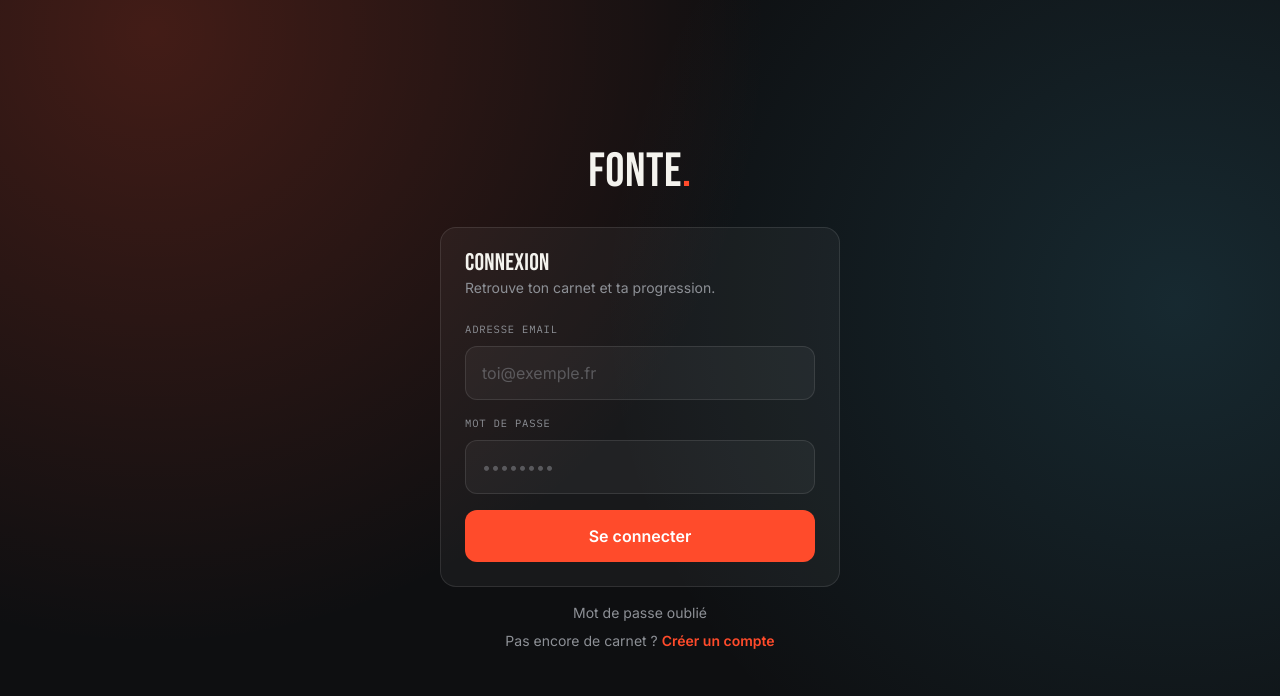
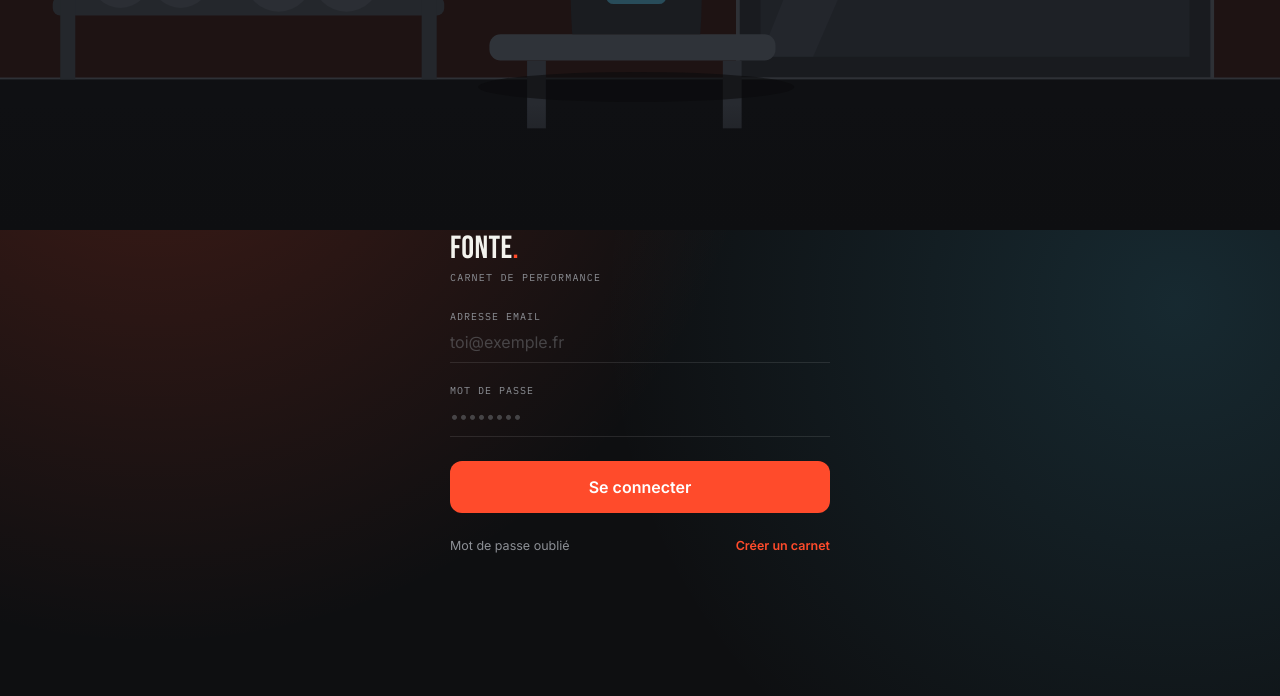
Before and after one commit to NicooLGH/Fonte2, a Next.js app in the folder fonte2/: page /connexion in a window 1280 px wide. Shown: the top 696 px of the page. Built offline with nearby package versions, Linux system fonts and the light colour scheme.

Commit message:
Session K : page de connexion

```diff
--- a/fonte2/src/app/(auth)/connexion/page.tsx
+++ b/fonte2/src/app/(auth)/connexion/page.tsx
@@ -1,11 +1,11 @@
 'use client'
 
 import Link from 'next/link'
-import { useActionState } from 'react'
+import { Suspense, useActionState } from 'react'
 import { useSearchParams } from 'next/navigation'
-import { Suspense } from 'react'
 import { seConnecter, type Etat } from '@/app/auth/actions'
-import { Champ, Bouton, Erreur } from '@/components/ui'
+import { ChampEpure } from '@/components/ui/ChampEpure'
+import { Bouton, Erreur } from '@/components/ui'
 
 const VIDE: Etat = {}
 
@@ -13,25 +13,25 @@ function Formulaire() {
   const [etat, action, enCours] = useActionState(seConnecter, VIDE)
   const params = useSearchParams()
 
-  // Erreurs renvoyées par un lien email périmé ou déjà utilisé
-  const codeErreur = params.get('erreur')
+  const code = params.get('erreur')
   const erreurLien =
-    codeErreur === 'lien-expire'
-      ? "Ce lien a expiré ou a déjà servi. Demande-en un nouveau."
-      : codeErreur === 'lien-invalide'
+    code === 'lien-expire'
+      ? 'Ce lien a expiré ou a déjà servi. Demande-en un nouveau.'
+      : code === 'lien-invalide'
         ? "Ce lien est incomplet. Ouvre-le directement depuis l'email."
         : null
 
   return (
-    <form action={action} className="flex flex-col gap-4">
-      <div className="rounded-carte border border-bordure bg-verre p-6">
-        <h2 className="mb-1 text-2xl">Connexion</h2>
-        <p className="mb-6 text-sm text-encre-douce">
-          Retrouve ton carnet et ta progression.
-        </p>
+    <form action={action} className="flex flex-col gap-6">
+      <header>
+        <h1 className="text-[32px] leading-none tracking-wide">
+          Fonte<span className="text-accent">.</span>
+        </h1>
+        <p className="section-titre mt-1.5">Carnet de performance</p>
+      </header>
 
-        <div className="flex flex-col gap-4">
-          <Champ
+      <div className="flex flex-col gap-5">
+        <ChampEpure
           libelle="Adresse email"
           name="email"
           type="email"
@@ -39,7 +39,7 @@ function Formulaire() {
           required
           placeholder="toi@exemple.fr"
         />
-          <Champ
+        <ChampEpure
           libelle="Mot de passe"
           name="motDePasse"
           type="password"
@@ -47,28 +47,24 @@ function Formulaire() {
           required
           placeholder="••••••••"
         />
+      </div>
 
       <Erreur>{etat.erreur ?? erreurLien}</Erreur>
 
       <Bouton type="submit" disabled={enCours}>
         {enCours ? 'Connexion…' : 'Se connecter'}
       </Bouton>
-        </div>
-      </div>
 
-      <div className="flex flex-col gap-2 text-center text-sm">
+      <div className="flex items-center justify-between gap-4 text-[12.5px]">
         <Link
           href="/mot-de-passe"
-          className="text-encre-douce underline-offset-4 hover:text-encre hover:underline"
+          className="text-encre-douce transition-colors hover:text-encre"
         >
           Mot de passe oublié
         </Link>
-        <p className="text-encre-douce">
-          Pas encore de carnet ?{' '}
         <Link href="/inscription" className="font-semibold text-accent">
-            Créer un compte
+          Créer un carnet
         </Link>
-        </p>
       </div>
     </form>
   )
--- a/fonte2/src/app/(auth)/layout.tsx
+++ b/fonte2/src/app/(auth)/layout.tsx
@@ -1,10 +1,15 @@
+import { IllustrationSalle } from '@/components/IllustrationSalle'
+
 /**
- * Mise en page des écrans d'authentification : une carte centrée,
- * sans navigation — il n'y a rien à explorer avant d'être entré.
+ * Écrans d'authentification.
  *
- * Le dossier s'appelle `(auth)` avec des parenthèses : il regroupe
- * ces pages sous une mise en page commune sans apparaître dans
- * l'adresse. L'écran de connexion reste donc `/connexion`.
+ * L'illustration occupe le haut, le formulaire le bas, sans
+ * cadre autour. Pas de titre « Connexion » : sur un écran qui ne
+ * fait que ça, l'annoncer est redondant.
+ *
+ * L'illustration se réduit quand la hauteur manque — clavier
+ * ouvert sur petit téléphone. Sinon le formulaire sortirait de
+ * l'écran.
  */
 export default function AuthLayout({
   children,
@@ -12,12 +17,27 @@ export default function AuthLayout({
   children: React.ReactNode
 }) {
   return (
-    <main className="flex min-h-dvh items-center justify-center px-5 py-12">
-      <div className="w-full max-w-[400px]">
-        <h1 className="mb-8 text-center text-5xl">
-          Fonte<span className="text-accent">.</span>
-        </h1>
-        {children}
+    <main className="plein-ecran flex flex-col">
+      <div
+        aria-hidden
+        className="relative shrink-0 overflow-hidden
+                   h-[26vh] min-h-[130px] max-h-[230px]
+                   sm:h-[32vh]"
+      >
+        <IllustrationSalle className="h-full w-full object-cover" />
+        {/* Le fondu masque la jonction entre l'illustration et
+            le fond, quelle que soit la hauteur retenue. */}
+        <div
+          className="pointer-events-none absolute inset-0"
+          style={{
+            background:
+              'linear-gradient(to bottom, transparent 45%, var(--color-fond) 100%)',
+          }}
+        />
+      </div>
+
+      <div className="flex flex-1 items-start justify-center overflow-y-auto px-6">
+        <div className="marge-basse w-full max-w-[380px] pt-1">{children}</div>
       </div>
     </main>
   )
--- a/fonte2/src/app/(auth)/mot-de-passe/page.tsx
+++ b/fonte2/src/app/(auth)/mot-de-passe/page.tsx
@@ -3,7 +3,8 @@
 import Link from 'next/link'
 import { useActionState } from 'react'
 import { envoyerReinitialisation, type Etat } from '@/app/auth/actions'
-import { Champ, Bouton, Erreur, Succes } from '@/components/ui'
+import { ChampEpure } from '@/components/ui/ChampEpure'
+import { Bouton, Erreur, Succes } from '@/components/ui'
 
 const VIDE: Etat = {}
 
@@ -11,15 +12,19 @@ export default function MotDePasse() {
   const [etat, action, enCours] = useActionState(envoyerReinitialisation, VIDE)
 
   return (
-    <form action={action} className="flex flex-col gap-4">
-      <div className="rounded-carte border border-bordure bg-verre p-6">
-        <h2 className="mb-1 text-2xl">Mot de passe oublié</h2>
-        <p className="mb-6 text-sm leading-relaxed text-encre-douce">
+    <form action={action} className="flex flex-col gap-6">
+      <header>
+        <h1 className="text-[32px] leading-none tracking-wide">
+          Fonte<span className="text-accent">.</span>
+        </h1>
+        <p className="section-titre mt-1.5">Mot de passe oublié</p>
+      </header>
+
+      <p className="text-sm leading-relaxed text-encre-douce">
         Indique ton adresse : tu recevras un lien pour en choisir un nouveau.
       </p>
 
-        <div className="flex flex-col gap-4">
-          <Champ
+      <ChampEpure
         libelle="Adresse email"
         name="email"
         type="email"
@@ -36,13 +41,11 @@ export default function MotDePasse() {
           {enCours ? 'Envoi…' : 'Envoyer le lien'}
         </Bouton>
       )}
-        </div>
-      </div>
 
-      <p className="text-center text-sm">
+      <p className="text-center text-[12.5px]">
         <Link
           href="/connexion"
-          className="text-encre-douce underline-offset-4 hover:text-encre hover:underline"
+          className="text-encre-douce transition-colors hover:text-encre"
         >
           Retour à la connexion
         </Link>
--- /dev/null
+++ b/fonte2/src/components/IllustrationSalle.tsx
@@ -0,0 +1,94 @@
+/* ============================================================
+   Illustration de la page de connexion
+   ============================================================
+   Une personne de dos, assise sur un banc, regardant son
+   téléphone. Derrière, la rangée d'haltères et le grand miroir.
+
+   Deux partis pris :
+
+   Les couleurs sont écrites en dur, pas prises dans le thème.
+   Une scène physique ne doit pas s'inverser en mode clair — un
+   miroir de salle ne devient pas blanc parce qu'on change de
+   réglage.
+
+   L'écran du téléphone est le seul point lumineux. Une
+   illustration colorée entrerait en concurrence avec le
+   formulaire, alors qu'elle doit l'accompagner.
+   ============================================================ */
+
+export function IllustrationSalle({ className }: { className?: string }) {
+  return (
+    <svg
+      viewBox="0 0 340 190"
+      className={className}
+      preserveAspectRatio="xMidYMax slice"
+      role="img"
+      aria-label="Une personne assise sur un banc de musculation, vue de dos, regardant son téléphone face à un miroir"
+    >
+      <rect x="0" y="0" width="340" height="190" fill="#121316" />
+      <rect x="0" y="0" width="340" height="190" fill="#2a1410" opacity="0.5" />
+
+      {/* Le miroir, avec un reflet oblique */}
+      <rect
+        x="196"
+        y="18"
+        width="126"
+        height="132"
+        fill="#191b1f"
+        stroke="#2e3136"
+        strokeWidth="1"
+      />
+      <rect x="202" y="24" width="114" height="120" fill="#1e2126" />
+      <path d="M202 144 L250 24 L268 24 L216 144 Z" fill="#26292f" opacity="0.7" />
+
+      {/* Le reflet de la personne, à peine suggéré */}
+      <path d="M244 96 L244 76 Q252 70 258 76 L258 96 Z" fill="#232529" />
+      <circle cx="251" cy="68" r="6" fill="#232529" />
+      <rect x="248" y="86" width="6" height="4" rx="1" fill="#ff4b2b" opacity="0.45" />
+
+      <line x1="0" y1="150" x2="340" y2="150" stroke="#2e3136" strokeWidth="1" />
+      <rect x="0" y="150" width="340" height="40" fill="#0f1013" />
+
+      {/* Le râtelier */}
+      <rect x="14" y="104" width="104" height="5" rx="2" fill="#24272c" />
+      <rect x="14" y="128" width="104" height="5" rx="2" fill="#24272c" />
+      <rect x="16" y="106" width="4" height="44" fill="#24272c" />
+      <rect x="112" y="106" width="4" height="44" fill="#24272c" />
+
+      <g fill="#31353b">
+        <circle cx="30" cy="99" r="7" />
+        <circle cx="44" cy="99" r="7" />
+        <rect x="30" y="97" width="14" height="4" />
+        <circle cx="66" cy="99" r="8" />
+        <circle cx="82" cy="99" r="8" />
+        <rect x="66" y="97" width="16" height="4" />
+        <circle cx="102" cy="99" r="6" />
+      </g>
+      <g fill="#2b2e34">
+        <circle cx="32" cy="123" r="8" />
+        <circle cx="48" cy="123" r="8" />
+        <rect x="32" y="121" width="16" height="4" />
+        <circle cx="74" cy="123" r="9" />
+        <circle cx="92" cy="123" r="9" />
+        <rect x="74" y="121" width="18" height="4" />
+      </g>
+
+      {/* Le banc */}
+      <rect x="130" y="138" width="76" height="7" rx="3" fill="#2f3339" />
+      <rect x="140" y="145" width="5" height="18" fill="#272a30" />
+      <rect x="192" y="145" width="5" height="18" fill="#272a30" />
+
+      {/* La personne, de dos */}
+      <path d="M152 138 Q150 112 158 100 L180 100 Q188 112 186 138 Z" fill="#1a1c20" />
+      <circle cx="169" cy="90" r="11" fill="#1a1c20" />
+      <path d="M158 102 Q150 114 154 126 L160 126 Q158 114 163 106 Z" fill="#1a1c20" />
+      <path d="M180 102 Q188 114 184 126 L178 126 Q180 114 175 106 Z" fill="#1a1c20" />
+
+      {/* L'écran du téléphone : la seule lumière de la scène */}
+      <rect x="161" y="120" width="16" height="10" rx="2" fill="#4cc9f0" opacity="0.28" />
+      <rect x="163" y="122" width="12" height="6" rx="1" fill="#4cc9f0" opacity="0.5" />
+
+      <ellipse cx="169" cy="152" rx="42" ry="4" fill="#0a0b0d" opacity="0.6" />
+    </svg>
+  )
+}
--- /dev/null
+++ b/fonte2/src/components/ui/ChampEpure.tsx
@@ -0,0 +1,49 @@
+'use client'
+
+import { useState, type ComponentProps } from 'react'
+
+/**
+ * Champ sans cadre : un filet sous le texte.
+ *
+ * Plus sobre qu'une boîte, mais moins évident qu'une zone est
+ * cliquable. Deux contreparties, donc : le filet s'épaissit et
+ * passe à l'accent au focus, et le libellé prend la même
+ * couleur. Sans ce retour, on ne saurait pas où l'on écrit.
+ */
+export function ChampEpure({
+  libelle,
+  aide,
+  ...props
+}: ComponentProps<'input'> & { libelle: string; aide?: string }) {
+  const [actif, setActif] = useState(false)
+
+  return (
+    <label className="block">
+      <span
+        className={`mb-1.5 block font-mono text-[10px] uppercase tracking-[0.1em]
+                    transition-colors ${actif ? 'text-accent' : 'text-encre-douce'}`}
+      >
+        {libelle}
+      </span>
+      <input
+        {...props}
+        onFocus={(e) => {
+          setActif(true)
+          props.onFocus?.(e)
+        }}
+        onBlur={(e) => {
+          setActif(false)
+          props.onBlur?.(e)
+        }}
+        className={`w-full border-b bg-transparent pb-2 text-[15px] text-encre
+                    placeholder:text-encre-douce/40 transition-colors
+                    focus:outline-none ${actif ? 'border-accent' : 'border-bordure'}`}
+      />
+      {aide && (
+        <span className="mt-1.5 block font-mono text-[10px] leading-relaxed text-encre-douce">
+          {aide}
+        </span>
+      )}
+    </label>
+  )
+}
```
Also changed, not shown: fonte2/src/app/(auth)/inscription/page.tsx (+14 -13 lines), fonte2/src/app/bienvenue/page.tsx (+5 -4 lines). Lines whose indentation alone changed are shown as unchanged.
